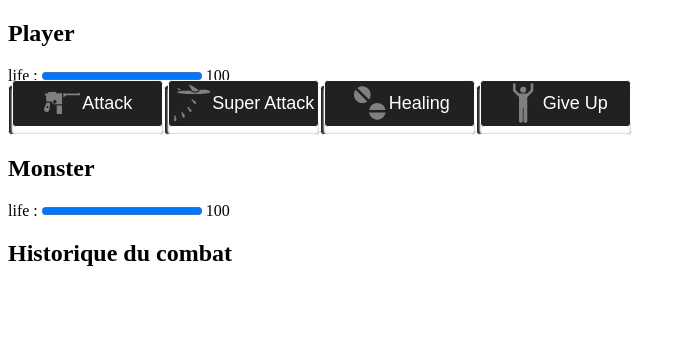
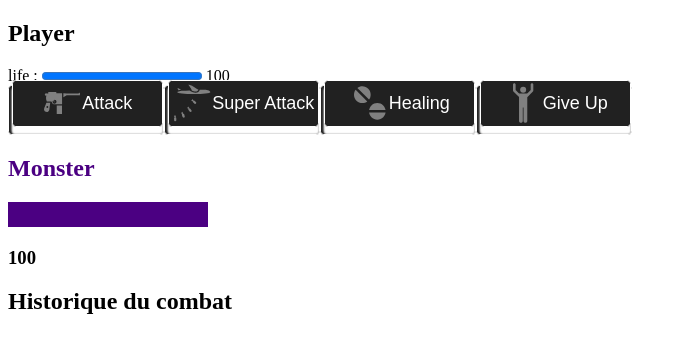
Before and after one commit to Nicolas-Puchois/MonsterSlayer-Angular, an Angular app: page / in a window 1280 px wide. Shown: the top 352 px of the page, without its empty margins (0-687 px from the left). Built offline with nearby package versions, Linux system fonts and the light colour scheme.

Commit message:
style(): add style for "monsterstats" component

```diff
--- a/src/app/monster/monsterstats/monsterstats.component.css
+++ b/src/app/monster/monsterstats/monsterstats.component.css
@@ -0,0 +1,23 @@
+.monster{
+    color:indigo;
+}
+
+progress{
+    width: 200px;
+    height: 25px;
+    border-color: black;
+    background-color: brown;
+    border-radius: 10px;
+}
+
+.monsterhealth{
+    justify-content: flex-start;
+}
+
+progress::-moz-progress-bar{
+    background-color: indigo;
+}
+
+progress::-webkit-progress-value {
+    background-color: indigo;
+ }
--- a/src/app/monster/monsterstats/monsterstats.component.html
+++ b/src/app/monster/monsterstats/monsterstats.component.html
@@ -1,5 +1,5 @@
 <section>
-    <h2>Monster</h2>
-    life : <progress value={{this.MonsterService.getLifeValue()}} min="0" max="100"></progress>
-    {{ this.MonsterService.getLifeValue() }}
+    <h2 class="monster">Monster</h2>
+    <progress value={{this.MonsterService.getLifeValue()}} max="100" class="monster monsterhealth"></progress>
+    <h3>{{ this.MonsterService.getLifeValue() }}</h3>
 </section>
```
